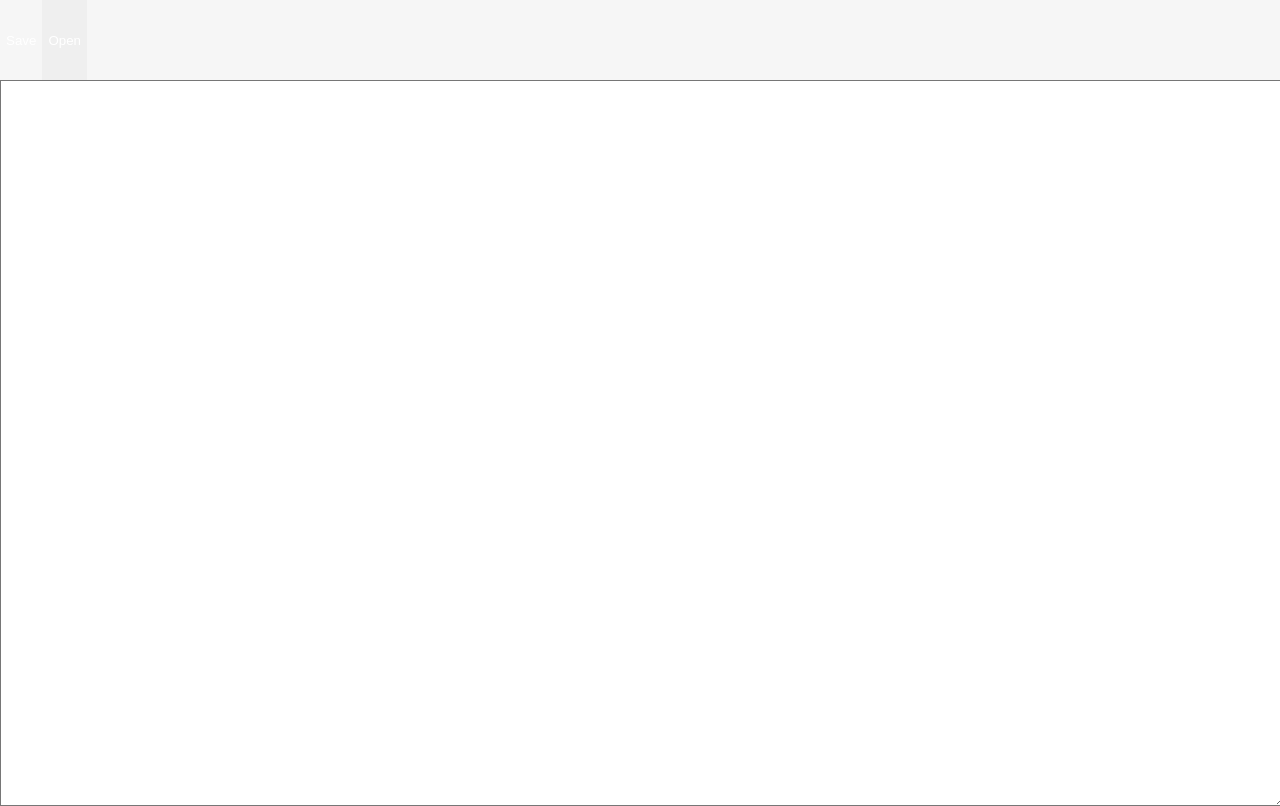
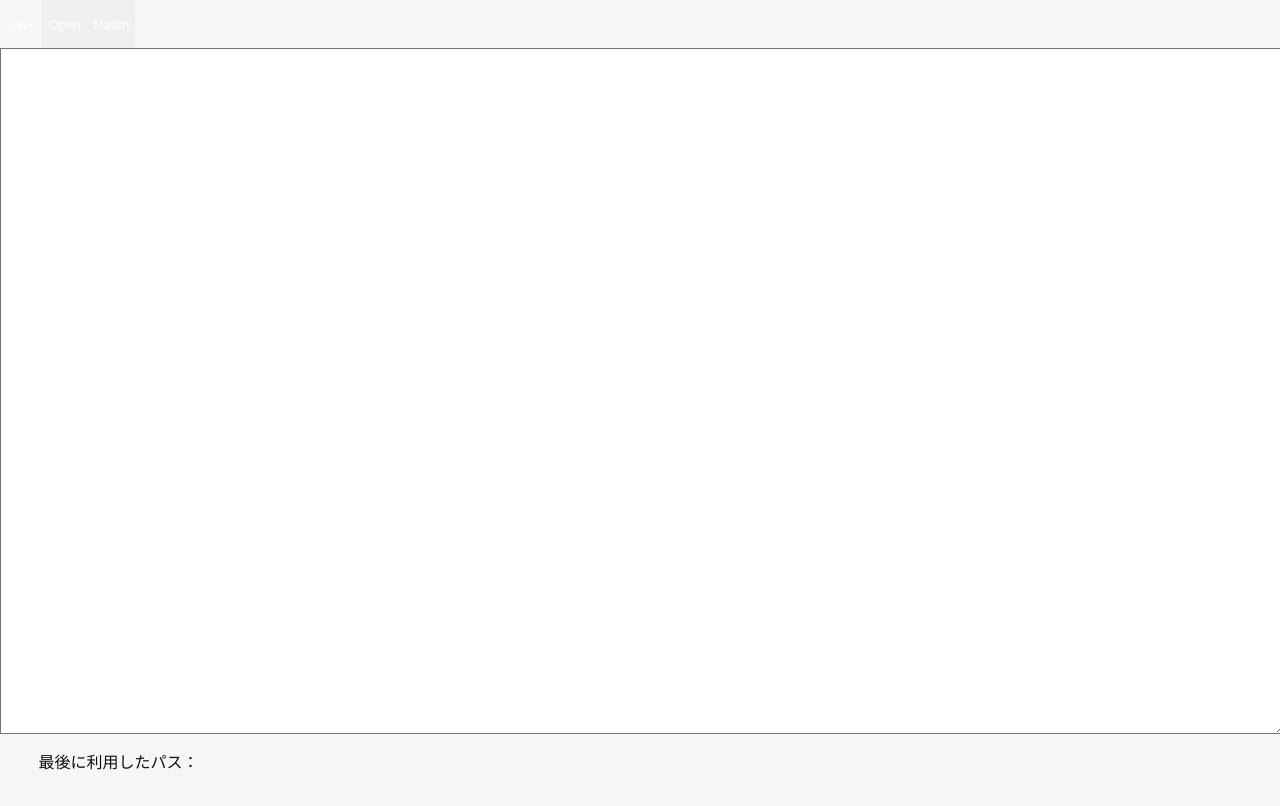
Before and after one commit to ymst-hub/text-editor-rust, a React (Vite) app: page / in a window 1280 px wide. Built offline with nearby package versions, Linux system fonts and the light colour scheme.

Commit message:
パスを表示できるように変更

```diff
--- a/index.html
+++ b/index.html
@@ -3,7 +3,6 @@
   <head>
     <meta charset="UTF-8" />
     <meta name="viewport" content="width=device-width, initial-scale=1.0" />
-    <title>Tauri + React</title>
   </head>
 
   <body>
--- a/src/App.jsx
+++ b/src/App.jsx
@@ -1,9 +1,11 @@
 import { useState } from "react";
 import { invoke } from "@tauri-apps/api/tauri";
 import { open, save } from '@tauri-apps/api/dialog'
+import { path } from "@tauri-apps/api";
 
 function App() {
   const [text, setText] = useState("");
+  const [pathtitle, setPathtitle] = useState("");
   //ボタンの処理
   async function save_txt() {
     let path = await save({
@@ -14,7 +16,8 @@ function App() {
       }]
     })
     if (path == null || path == undefined){ return }
-    await invoke("save", { path, text })
+    setPathtitle(path)
+    await invoke("save_txt", { path, text })
   }
   async function open_txt() {
     let path = await open({
@@ -25,8 +28,12 @@ function App() {
       }]
     })
     if (path == null || path == undefined) { return }
-    setText(await invoke("open", { path }))
+    setPathtitle(path)
+    setText(await invoke("open_txt", { path }))
+  }
 
+  async function match_txt() {
+    setText(await invoke("match_txt", { text }))
   }
   //todo ボタンの処理を追加して、保存できるようにする（ファイルがあれば追記）
   //todo ファイル検索を作成する
@@ -40,12 +47,17 @@ function App() {
         Open
       </button>
 
+      <button type="button" onClick={() => match_txt()}>
+        Match
+      </button>
+
       <textarea id="texts" name="texts"
         value={text}
         rows="16" cols="33"
         onChange={(e) => setText(e.currentTarget.value)}
       >
       </textarea>
+      <p>最後に利用したパス：{pathtitle}</p>
     </div>
   );
 
--- a/src/style.css
+++ b/src/style.css
@@ -16,13 +16,14 @@
 
 body {
   margin: 0px 0px;
-  width: 100vh;
+  width: 100vw;
+  height: 100vh;
   overflow-y: hidden;
   overflow-x: hidden;
   min-width: 100px;
 }
 button {
-  height: 10vh;
+  height: 6vh;
   float: left;
   -moz-appearance: none;
     -webkit-appearance: none;
@@ -34,10 +35,14 @@ button {
 button:hover {
   background-color: #3c3c3c00;
 }
+p {
+  margin: 0 0 0 3%;
+  height: 2vh;
+}
 
 textarea {
-  margin: 0;
-  margin-top: 10vh;
+  margin-top: 8vh;
+  margin-bottom: 2vh;
   display: flex;
   flex-direction: column;
   justify-content: center;
@@ -47,7 +52,7 @@ textarea {
   color: #0f0f0f;
   background-color: #ffffff;
   transition: border-color 0.25s;
-  height: 90vh;
+  height: 85vh;
   width: 100vw;
 }
 
```
Also changed, not shown: 1 other file (tests, documents, lock files or other folders).
